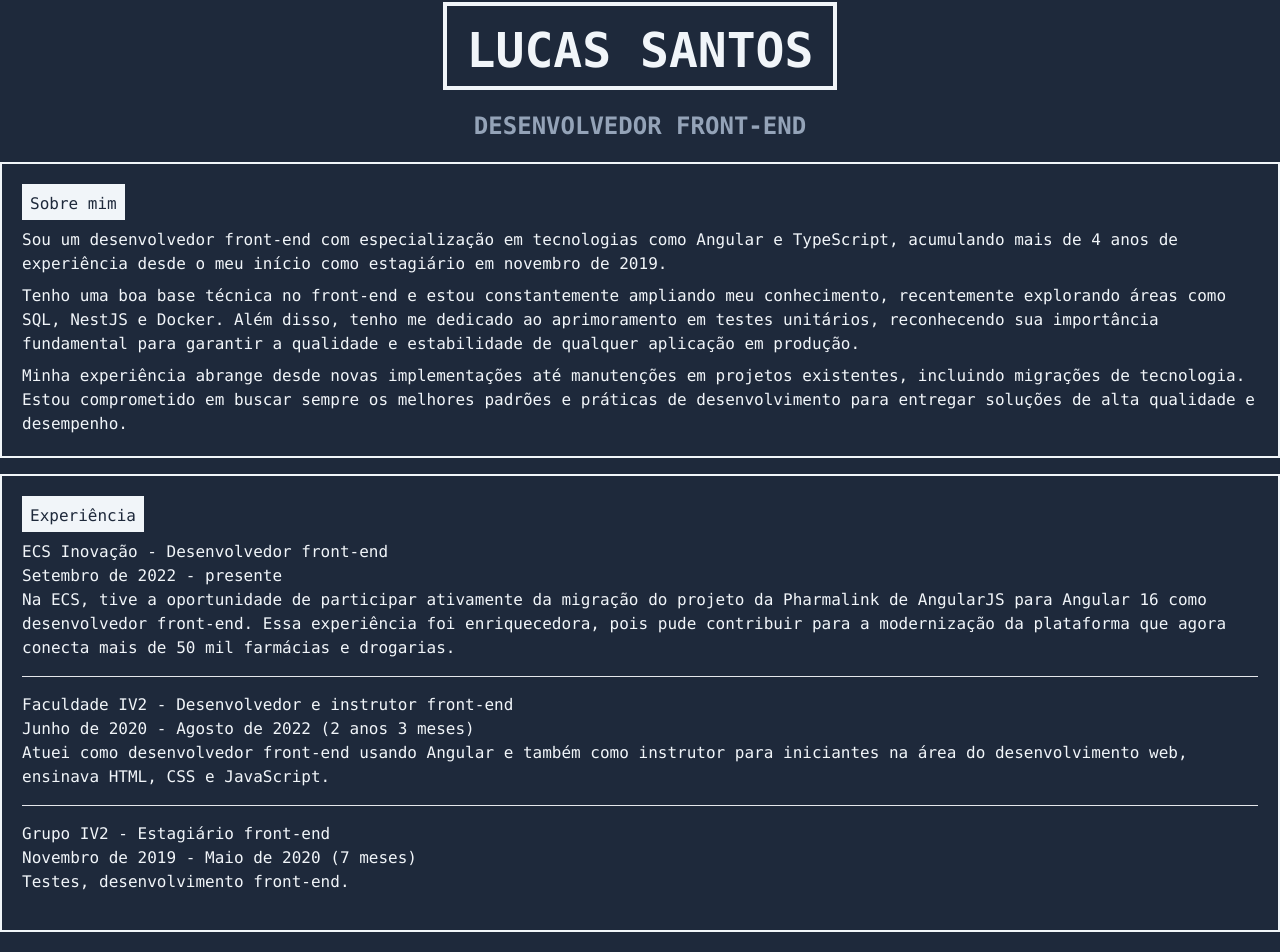
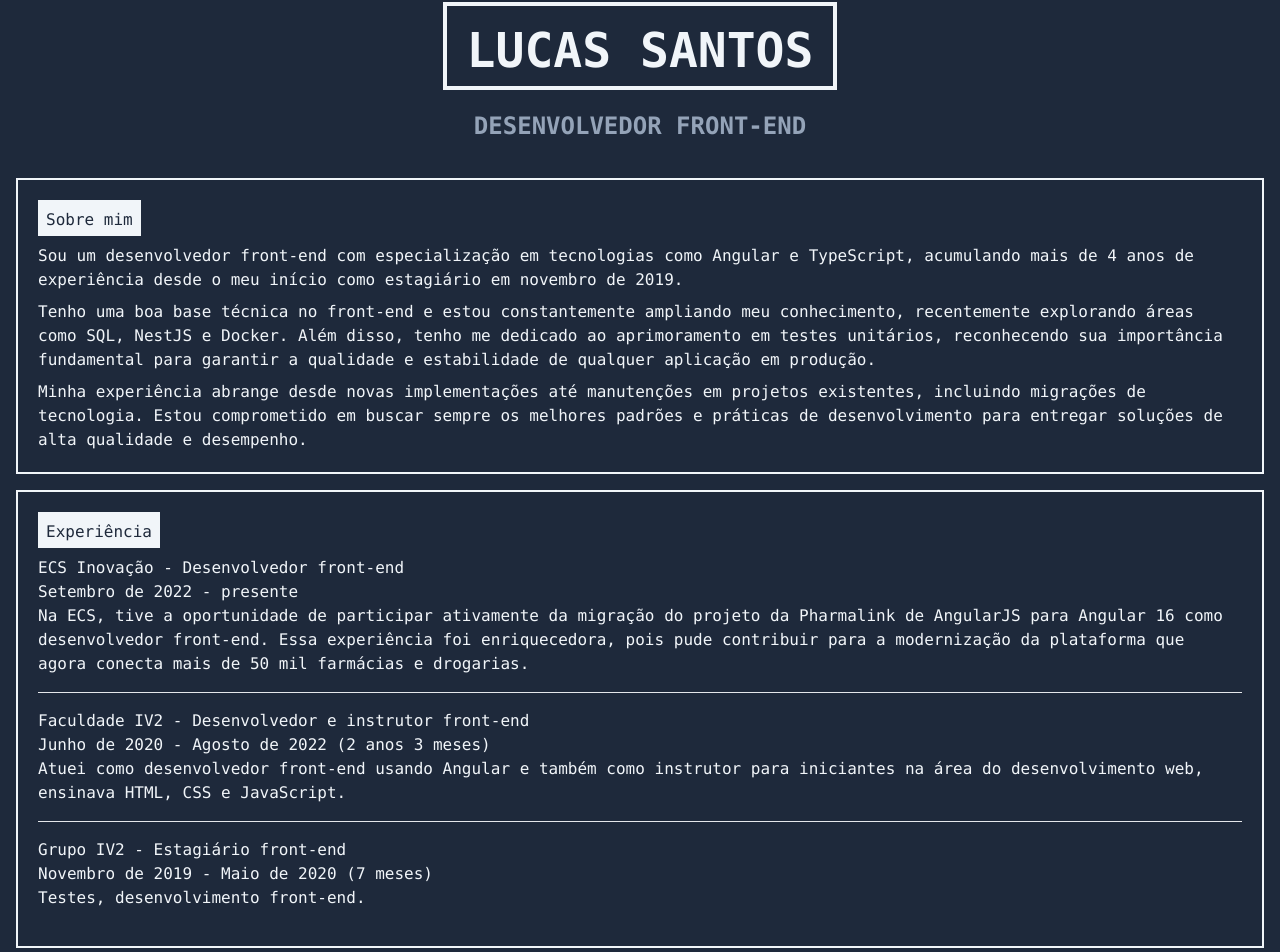
Before and after one commit to ffavareto/lucasfavareto, a Next.js app: page /curriculum in a window 1280 px wide. Shown: the part 86-1038 px from the top of the page. Built offline with nearby package versions, Linux system fonts and the light colour scheme.

Commit message:
reajustes de estilo

```diff
--- a/src/app/components/nav.js
+++ b/src/app/components/nav.js
@@ -9,10 +9,10 @@ export default function Nav() {
   const title = pathname === "/" ? "Currículo" : "Voltar";
 
   return (
-    <header className=" flex justify-end">
+    <header>
       <Link
         href={route}
-        className="bg-slate-100 p-1 rounded-md hover:mt-1 absolute top-4 right-4"
+        className="bg-slate-100 p-1 rounded-md absolute top-4 right-4"
       >
         {title}
       </Link>
--- a/src/app/curriculum/page.js
+++ b/src/app/curriculum/page.js
@@ -6,6 +6,7 @@ export default function Curriculum() {
 
   return (
     <>
+      <div>
         <div className="text-slate-100">
           <div className="m-8">
             <h2 className="text-center font-mono">CURRÍCULO</h2>
@@ -17,74 +18,71 @@ export default function Curriculum() {
             </h1>
           </div>
 
-        <div className="mb-2 flex items-center justify-center text-slate-400">
+          <div className="mb-2 flex items-center justify-center text-slate-400 flex-col">
             <h1 className="w-fit text-center text-2xl p-5 pb-3 font-bold font-mono">
               DESENVOLVEDOR FRONT-END
             </h1>
           </div>
+        </div>
 
-        <div className="border-2 border-slate-100 p-5 font-mono flex flex-col gap-2">
+        <div className="p-4">
+          <div className="border-2 border-slate-100 p-5 font-mono flex flex-col gap-2 text-slate-100">
             <Title>Sobre mim</Title>
             <p>
               Sou um desenvolvedor front-end com especialização em tecnologias
-            como Angular e TypeScript, acumulando mais de {experienceYears} anos
-            de experiência desde o meu início como estagiário em novembro de
-            2019.
+              como Angular e TypeScript, acumulando mais de {experienceYears}{" "}
+              anos de experiência desde o meu início como estagiário em novembro
+              de 2019.
             </p>
             <p>
               Tenho uma boa base técnica no front-end e estou constantemente
-            ampliando meu conhecimento, recentemente explorando áreas como SQL,
-            NestJS e Docker. Além disso, tenho me dedicado ao aprimoramento em
-            testes unitários, reconhecendo sua importância fundamental para
-            garantir a qualidade e estabilidade de qualquer aplicação em
-            produção.
+              ampliando meu conhecimento, recentemente explorando áreas como
+              SQL, NestJS e Docker. Além disso, tenho me dedicado ao
+              aprimoramento em testes unitários, reconhecendo sua importância
+              fundamental para garantir a qualidade e estabilidade de qualquer
+              aplicação em produção.
             </p>
             <p>
-            Minha experiência abrange desde novas implementações até manutenções
-            em projetos existentes, incluindo migrações de tecnologia. Estou
-            comprometido em buscar sempre os melhores padrões e práticas de
-            desenvolvimento para entregar soluções de alta qualidade e
-            desempenho.
+              Minha experiência abrange desde novas implementações até
+              manutenções em projetos existentes, incluindo migrações de
+              tecnologia. Estou comprometido em buscar sempre os melhores
+              padrões e práticas de desenvolvimento para entregar soluções de
+              alta qualidade e desempenho.
             </p>
           </div>
-      </div>
 
-      <div className="border-2 border-slate-100 p-5 font-mono flex flex-col gap-2 mt-4">
+          <div className="border-2 border-slate-100 p-5 font-mono flex flex-col gap-2 mt-4 text-slate-100">
             <Title>Experiência</Title>
-
-        <div className="text-slate-100">
+            <div>
               <div className="mb-4">
-            <h2 className="w-fit text-slate-100">
-              ECS Inovação - Desenvolvedor front-end
-            </h2>
+                <h2>ECS Inovação - Desenvolvedor front-end</h2>
                 <p>Setembro de 2022 - presente</p>
                 <p>
-              Na ECS, tive a oportunidade de participar ativamente da migração
-              do projeto da Pharmalink de AngularJS para Angular 16 como
-              desenvolvedor front-end. Essa experiência foi enriquecedora, pois
-              pude contribuir para a modernização da plataforma que agora
-              conecta mais de 50 mil farmácias e drogarias.
+                  Na ECS, tive a oportunidade de participar ativamente da
+                  migração do projeto da Pharmalink de AngularJS para Angular 16
+                  como desenvolvedor front-end. Essa experiência foi
+                  enriquecedora, pois pude contribuir para a modernização da
+                  plataforma que agora conecta mais de 50 mil farmácias e
+                  drogarias.
                 </p>
               </div>
               <hr />
               <div className="my-4">
-            <h2 className="w-fit text-slate-100">
-              Faculdade IV2 - Desenvolvedor e instrutor front-end
-            </h2>
+                <h2>Faculdade IV2 - Desenvolvedor e instrutor front-end</h2>
                 <p>Junho de 2020 - Agosto de 2022 (2 anos 3 meses)</p>
                 <p>
-              Atuei como desenvolvedor front-end usando Angular e também como
-              instrutor para iniciantes na área do desenvolvimento web, ensinava
-              HTML, CSS e JavaScript.
+                  Atuei como desenvolvedor front-end usando Angular e também
+                  como instrutor para iniciantes na área do desenvolvimento web,
+                  ensinava HTML, CSS e JavaScript.
                 </p>
               </div>
               <hr />
               <div className="my-4">
-            <h2 className="w-fit text-slate-100">
-              Grupo IV2 - Estagiário front-end
-            </h2>
+                <h2>Grupo IV2 - Estagiário front-end</h2>
                 <p>Novembro de 2019 - Maio de 2020 (7 meses)</p>
                 <p>Testes, desenvolvimento front-end.</p>
+              </div>
+            </div>
           </div>
         </div>
       </div>
```
Lines whose indentation alone changed are shown as unchanged.
